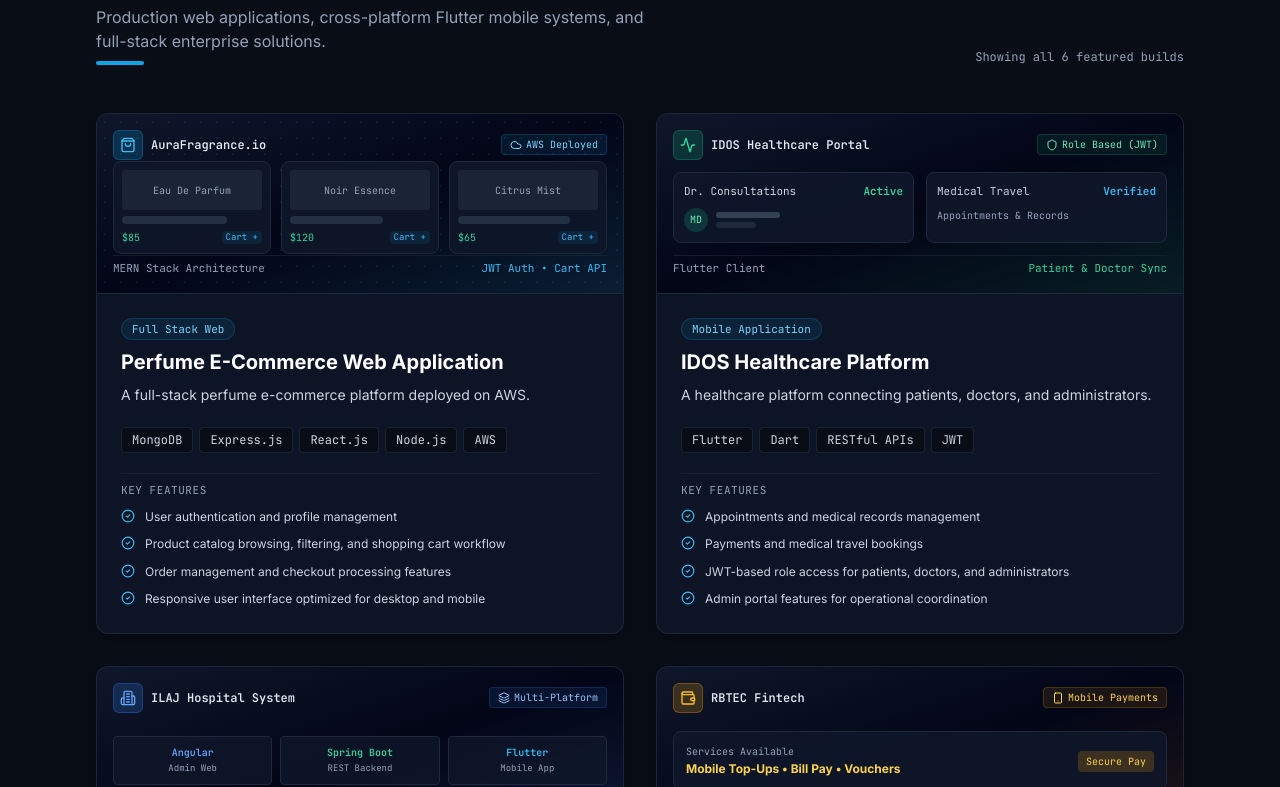
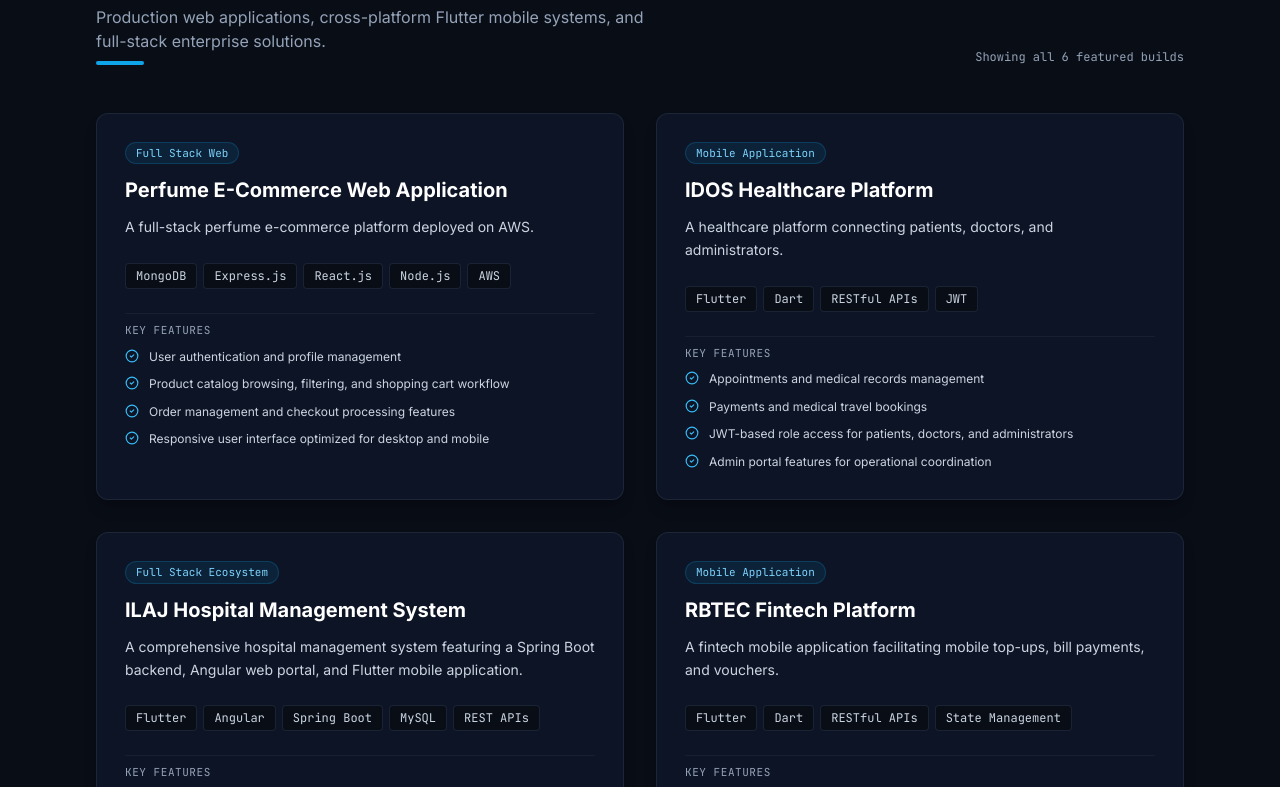
Before and after one commit to kishor5656/portfolio, a React (Vite) app: page / in a window 1280 px wide. Shown: the part 3953-4740 px from the top of the page. Built offline with nearby package versions, Linux system fonts and the light colour scheme.

Commit message:
Remove top mockup header from each project card

```diff
--- a/src/components/Projects.jsx
+++ b/src/components/Projects.jsx
@@ -1,7 +1,6 @@
 import React from 'react';
 import { FolderGit2, CheckCircle2 } from 'lucide-react';
 import { projectsData } from '../data/portfolioData';
-import ProjectMockup from './ProjectMockup';
 
 export default function Projects() {
   return (
@@ -34,18 +33,10 @@
           {projectsData.map((project) => (
             <div
               key={project.id}
-              className="flex flex-col rounded-xl bg-surface-900/80 border border-slate-800/90 hover:border-slate-700 overflow-hidden shadow-lg shadow-black/20 hover:shadow-brand-500/5 transition-all duration-300 group"
+              className="p-6 sm:p-7 flex flex-col justify-between rounded-xl bg-surface-900/80 border border-slate-800/90 hover:border-slate-700 shadow-lg shadow-black/20 hover:shadow-brand-500/5 transition-all duration-300 group space-y-6"
             >
-              {/* Project Preview Screenshot / Mockup */}
-              <div className="relative">
-                <ProjectMockup theme={project.previewTheme} title={project.title} />
-              </div>
-
-              {/* Card Body */}
-              <div className="p-6 flex flex-col flex-1 justify-between space-y-5">
-
               {/* Header: Category Badge & Project Title */}
-                <div className="space-y-2">
+              <div className="space-y-3">
                 <div className="flex items-center justify-between">
                   <span className="text-[11px] font-mono px-2.5 py-0.5 rounded-full bg-brand-500/10 text-brand-300 border border-brand-500/20">
                     {project.category}
@@ -87,8 +78,6 @@
                   ))}
                 </ul>
               </div>
-
-              </div>
             </div>
           ))}
         </div>
```
Lines whose indentation alone changed are shown as unchanged.
